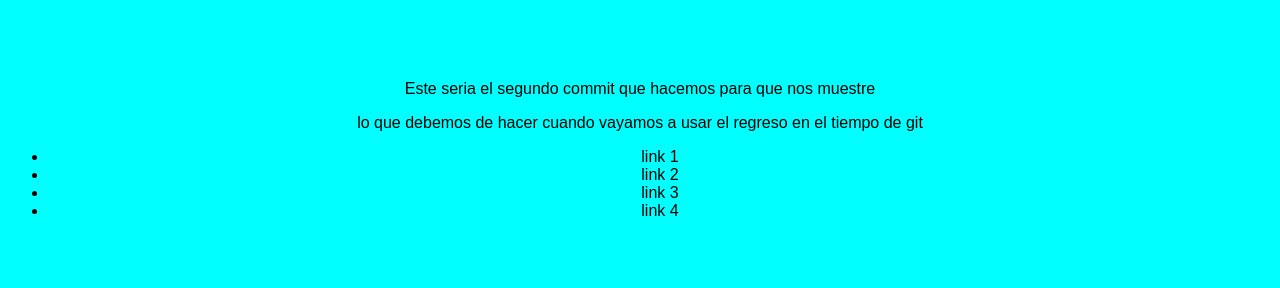
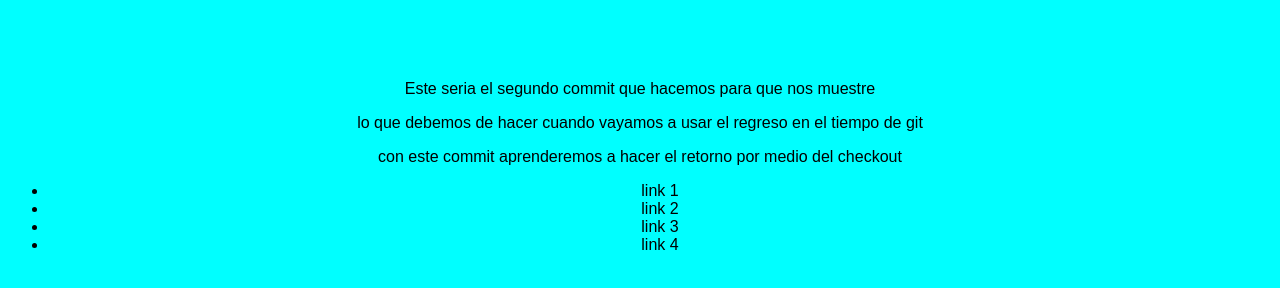
Before and after one commit to Lexrul/curso-platzi, a plain HTML site: page index.html in a window 1280 px wide. Shown: the part 350-638 px from the top of the page. Drawn offline with Linux system fonts and the light colour scheme.

Commit message:
tercer coomit de regreso al pasado

```diff
--- a/index.html
+++ b/index.html
@@ -18,7 +18,9 @@
 
     </div>
 
-
+    <div class="tercer_commit">
+        <p>con este commit aprenderemos a hacer el retorno por medio del checkout</p>
+    </div>
     <footer>
         <ul>
             <li>link 1</li>
```
